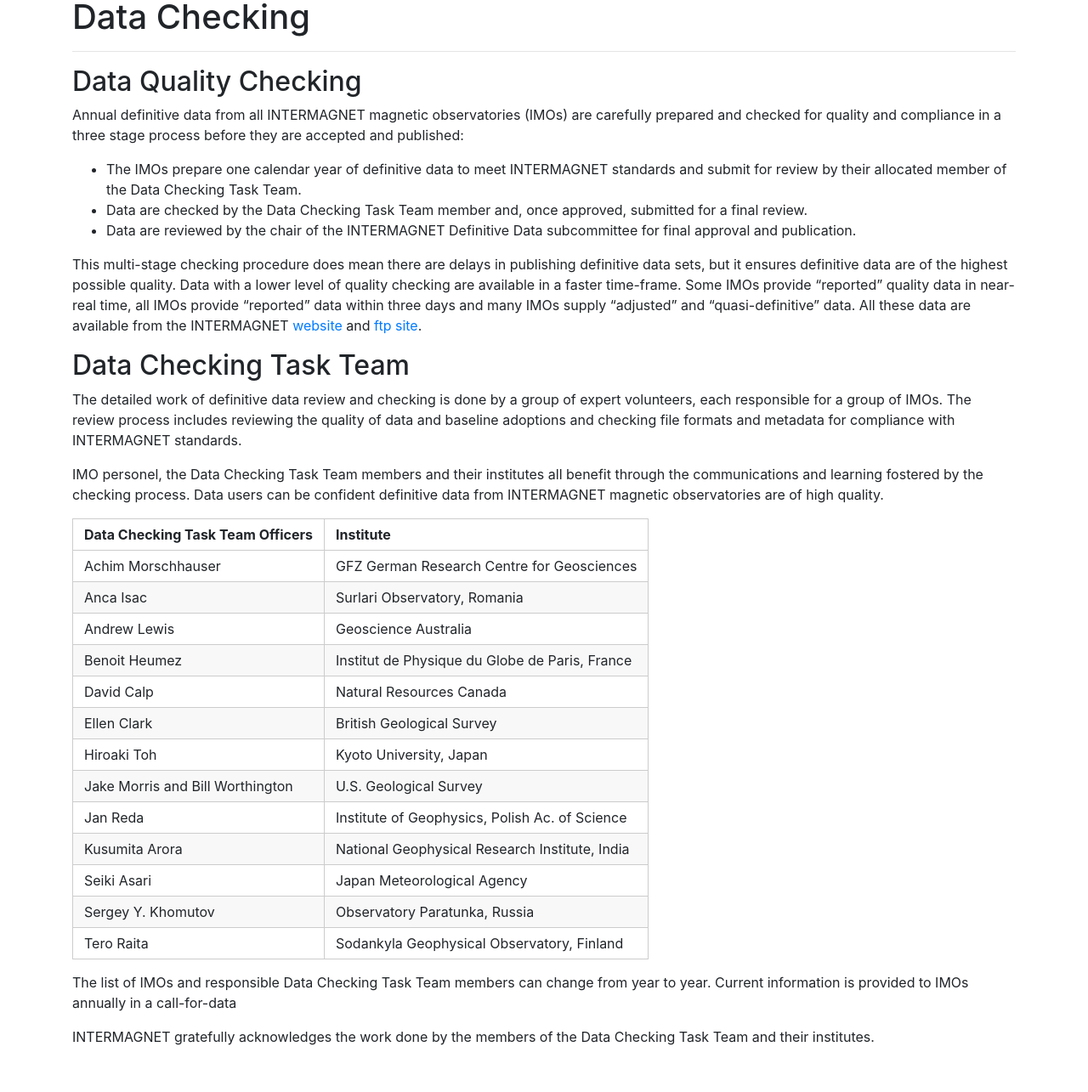
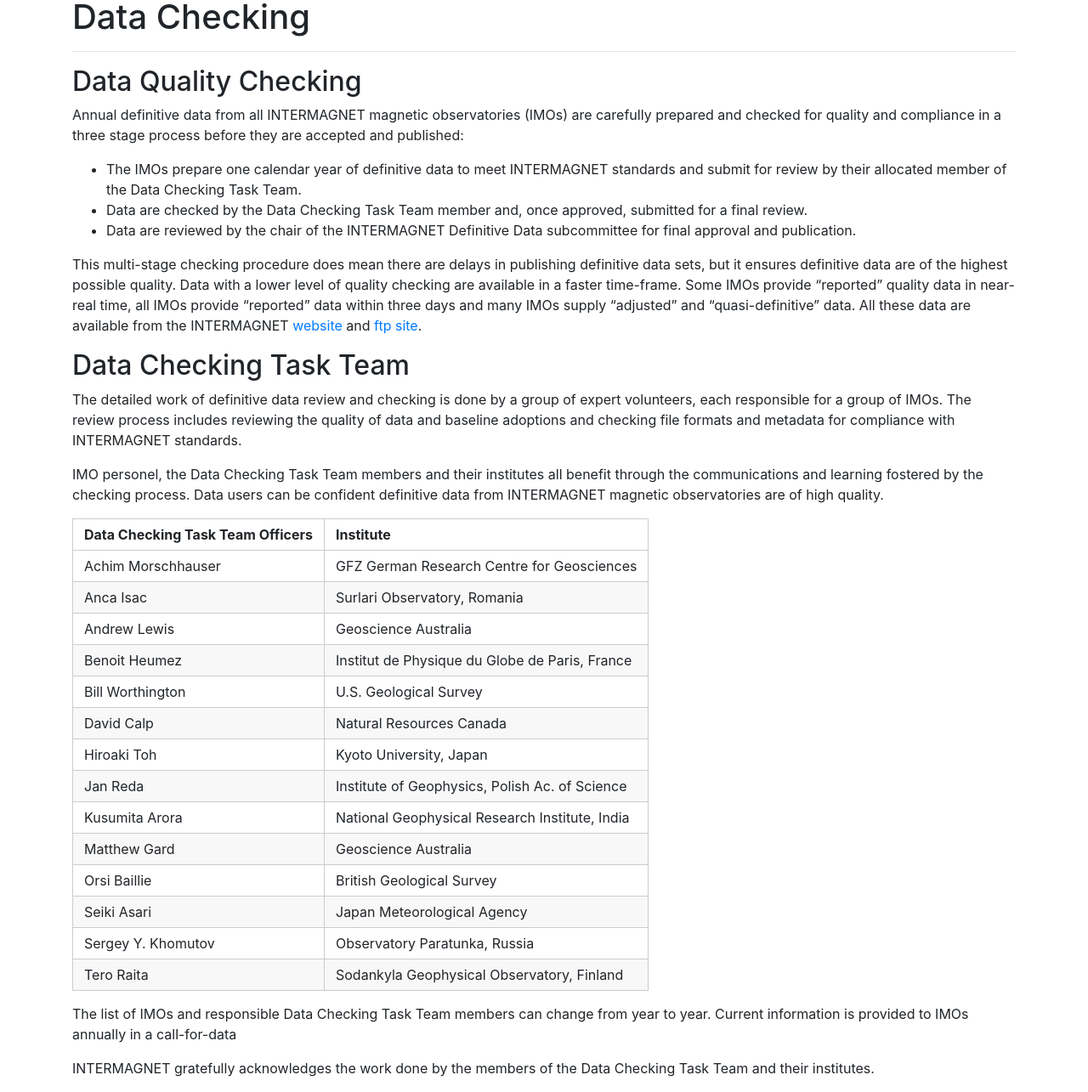
Before and after one commit to INTERMAGNET/intermagnet.github.io, a Jekyll site: the page built from data_checkers.md, in a window 1280 px wide, cut to the strip 176-1461 px from the top of the page. Shown: the whole strip at 85% size. Built offline with Jekyll 4.4.1, drawn with Linux system fonts in a browser that asks for light colours; before the commit the page ends 1424 px from its top, so only the background shows below that.

Commit message:
Update  membership lists and data checkers

```diff
--- a/data_checkers.md
+++ b/data_checkers.md
@@ -27,12 +27,13 @@
 |Anca Isac                         |Surlari Observatory, Romania                    |
 |Andrew Lewis                      |Geoscience Australia                            |
 |Benoit Heumez                     |Institut de Physique du Globe de Paris, France  |
+|Bill Worthington                  |U.S. Geological Survey                          |
 |David Calp                        |Natural Resources Canada                        |
-|Ellen Clark                       |British Geological Survey                       |
 |Hiroaki Toh                       |Kyoto University, Japan                         |
-|Jake Morris and Bill Worthington  |U.S. Geological Survey                          |
 |Jan Reda                          |Institute of Geophysics, Polish Ac. of Science  |
 |Kusumita Arora                    |National Geophysical Research Institute, India  |
+|Matthew Gard                      |Geoscience Australia                            |
+|Orsi Baillie                      |British Geological Survey                       |
 |Seiki Asari                       |Japan Meteorological Agency                     |
 |Sergey Y. Khomutov                |Observatory Paratunka, Russia                   |
 |Tero Raita                        |Sodankyla Geophysical Observatory, Finland      |
```
Also changed, not shown: contacts.md (+0 -1 lines), structure.md (+2 -3 lines).
